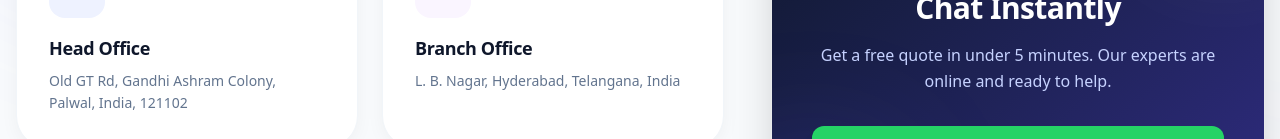
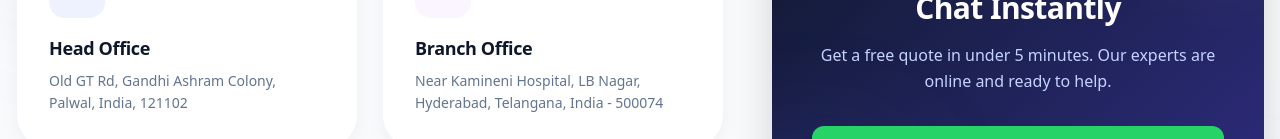
Before and after one commit to wolves-logic/frontend, a Next.js app: page /contact in a window 1280 px wide. Shown: the part 813-952 px from the top of the page. Built offline with nearby package versions, Linux system fonts and the light colour scheme.

Commit message:
UI Updates

```diff
--- a/app/contact/page.tsx
+++ b/app/contact/page.tsx
@@ -47,7 +47,7 @@ export default function Contact() {
                                         <BiMapPin />
                                     </div>
                                     <h4 className="font-bold text-slate-900 text-lg mb-2 relative z-10">Branch Office</h4>
-                                    <p className="text-slate-500 text-sm leading-relaxed relative z-10">L. B. Nagar, Hyderabad, Telangana, India</p>
+                                    <p className="text-slate-500 text-sm leading-relaxed relative z-10">Near Kamineni Hospital, LB Nagar, Hyderabad, Telangana, India - 500074</p>
                                 </div>
 
                                 <div className="p-8 bg-white border border-slate-100 rounded-[2rem] shadow-soft hover:shadow-premium hover:-translate-y-2 transition-all duration-300 group relative overflow-hidden">
@@ -136,7 +136,7 @@ export default function Contact() {
 
                     <div className="relative h-full">
                         <iframe
-                            src="https://maps.google.com/maps?q=L.+B.+Nagar,+Hyderabad,+Telangana,+India&t=&z=13&ie=UTF8&iwloc=&output=embed"
+                            src="https://maps.google.com/maps?q=Near+Kamineni+Hospital,+LB+Nagar,+Hyderabad,+Telangana,+India+-+500074&t=&z=13&ie=UTF8&iwloc=&output=embed"
                             width="100%"
                             height="100%"
                             style={{ border: 0 }}
--- a/components/layout/TopBar.tsx
+++ b/components/layout/TopBar.tsx
@@ -13,7 +13,7 @@ export default function TopBar() {
             <div className="container mx-auto flex justify-center items-center gap-2">
                 <BiSolidOffer className="text-lg animate-pulse text-yellow-300" />
                 <p className="tracking-wide">
-                    Special Offer: Get <span className="font-bold text-yellow-300">10% OFF</span> on your current order!
+                    Special Offer: Get <span className="font-bold text-yellow-300">10% OFF</span> on First order only!
                     Use code: <span className="font-bold bg-white/20 px-2 py-0.5 rounded ml-1 border border-white/30 backdrop-blur-sm">SAVE10</span>
                 </p>
                 <button
```
